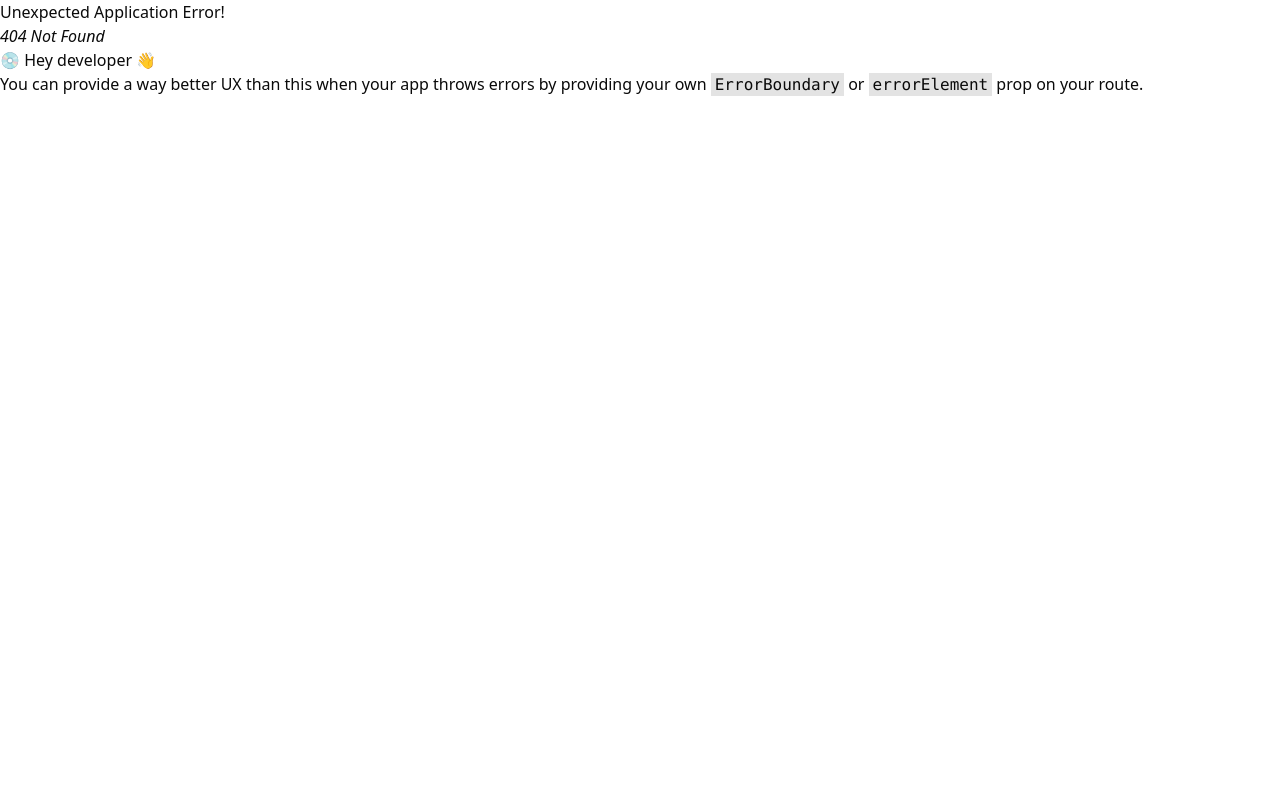
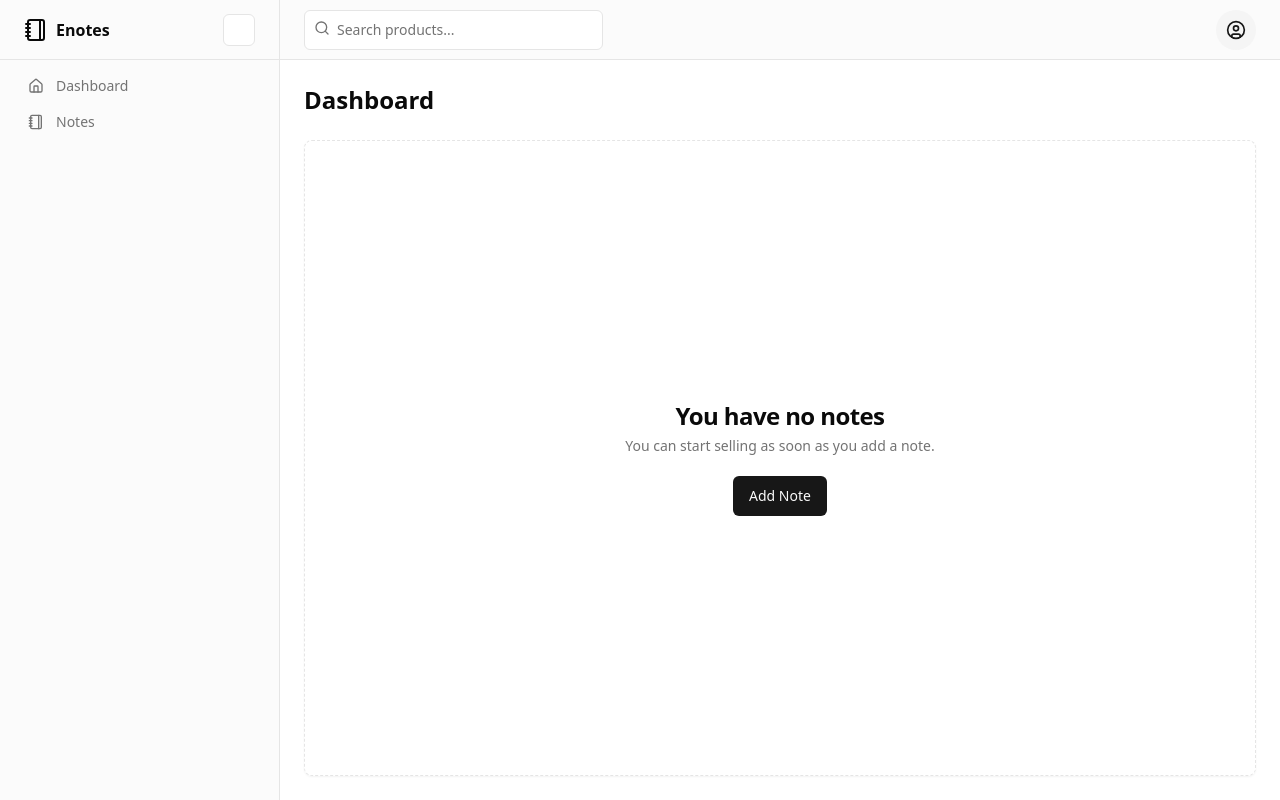
Before and after one commit to bayek0fsiwa/enote-admin, a React (Vite) app: page /dashboard/home in a window 1280 px wide. Before the commit this address had no page. Built offline with nearby package versions, Linux system fonts and the light colour scheme.

Commit message:
add dashboard layout

```diff
--- /dev/null
+++ b/src/layouts/DashboardLayout.tsx
@@ -0,0 +1,97 @@
+import { Link, Outlet } from "react-router-dom"
+import {
+    CircleUser,
+    Home,
+    Notebook,
+    NotebookIcon,
+    Search,
+} from "lucide-react"
+
+import { Button } from "@/components/ui/button"
+import {
+    DropdownMenu,
+    DropdownMenuContent,
+    DropdownMenuItem,
+    DropdownMenuLabel,
+    DropdownMenuSeparator,
+    DropdownMenuTrigger,
+} from "@/components/ui/dropdown-menu"
+import { Input } from "@/components/ui/input"
+
+
+export const description =
+    "A products dashboard with a sidebar navigation and a main content area. The dashboard has a header with a search input and a user menu. The sidebar has a logo, navigation links, and a card with a call to action. The main content area shows an empty state with a call to action."
+
+const DashboardLayout = () => {
+    return (
+        <div className="grid min-h-screen w-full md:grid-cols-[220px_1fr] lg:grid-cols-[280px_1fr]">
+            <div className="hidden border-r bg-muted/40 md:block">
+                <div className="flex h-full max-h-screen flex-col gap-2">
+                    <div className="flex h-14 items-center border-b px-4 lg:h-[60px] lg:px-6">
+                        <Link to="/" className="flex items-center gap-2 font-semibold">
+                            <NotebookIcon className="h-6 w-6" />
+                            <span className="">Enotes</span>
+                        </Link>
+                        <Button variant="outline" size="icon" className="ml-auto h-8 w-8">
+                        </Button>
+                    </div>
+                    <div className="flex-1">
+                        <nav className="grid items-start px-2 text-sm font-medium lg:px-4">
+                            <Link
+                                to="/dashboard/home"
+                                className="flex items-center gap-3 rounded-lg px-3 py-2 text-muted-foreground transition-all hover:text-primary"
+                            >
+                                <Home className="h-4 w-4" />
+                                Dashboard
+                            </Link>
+                            <Link
+                                to="/dashboard/notes"
+                                className="flex items-center gap-3 rounded-lg px-3 py-2 text-muted-foreground transition-all hover:text-primary"
+                            >
+                                <Notebook className="h-4 w-4" />
+                                Notes
+                            </Link>
+                        </nav>
+                    </div>
+                </div>
+            </div>
+            <div className="flex flex-col">
+                <header className="flex h-14 items-center gap-4 border-b bg-muted/40 px-4 lg:h-[60px] lg:px-6">
+                    <div className="w-full flex-1">
+                        <form>
+                            <div className="relative">
+                                <Search className="absolute left-2.5 top-2.5 h-4 w-4 text-muted-foreground" />
+                                <Input
+                                    type="search"
+                                    placeholder="Search products..."
+                                    className="w-full appearance-none bg-background pl-8 shadow-none md:w-2/3 lg:w-1/3"
+                                />
+                            </div>
+                        </form>
+                    </div>
+                    <DropdownMenu>
+                        <DropdownMenuTrigger asChild>
+                            <Button variant="secondary" size="icon" className="rounded-full">
+                                <CircleUser className="h-5 w-5" />
+                                <span className="sr-only">Toggle user menu</span>
+                            </Button>
+                        </DropdownMenuTrigger>
+                        <DropdownMenuContent align="end">
+                            <DropdownMenuLabel>My Account</DropdownMenuLabel>
+                            <DropdownMenuSeparator />
+                            <DropdownMenuItem>Settings</DropdownMenuItem>
+                            <DropdownMenuItem>Support</DropdownMenuItem>
+                            <DropdownMenuSeparator />
+                            <DropdownMenuItem>Logout</DropdownMenuItem>
+                        </DropdownMenuContent>
+                    </DropdownMenu>
+                </header>
+                <main className="flex flex-1 flex-col gap-4 p-4 lg:gap-6 lg:p-6">
+                    <Outlet />
+                </main>
+            </div>
+        </div>
+    )
+}
+
+export default DashboardLayout
--- a/src/pages/HomePage.tsx
+++ b/src/pages/HomePage.tsx
@@ -1,119 +1,17 @@
-import { Link } from "react-router-dom"
-import {
-  CircleUser,
-  Home,
-  Menu,
-  Package2,
-  Search,
-} from "lucide-react"
-
 import { Button } from "@/components/ui/button"
-import {
-  DropdownMenu,
-  DropdownMenuContent,
-  DropdownMenuItem,
-  DropdownMenuLabel,
-  DropdownMenuSeparator,
-  DropdownMenuTrigger,
-} from "@/components/ui/dropdown-menu"
-import { Input } from "@/components/ui/input"
-import { Sheet, SheetContent, SheetTrigger } from "@/components/ui/sheet"
-
-export const description =
-  "A products dashboard with a sidebar navigation and a main content area. The dashboard has a header with a search input and a user menu. The sidebar has a logo, navigation links, and a card with a call to action. The main content area shows an empty state with a call to action."
 
 const HomePage = () => {
   return (
-    <div className="grid min-h-screen w-full md:grid-cols-[220px_1fr] lg:grid-cols-[280px_1fr]">
-      <div className="hidden border-r bg-muted/40 md:block">
-        <div className="flex h-full max-h-screen flex-col gap-2">
-          <div className="flex h-14 items-center border-b px-4 lg:h-[60px] lg:px-6">
-            <Link to="/" className="flex items-center gap-2 font-semibold">
-              <Package2 className="h-6 w-6" />
-              <span className="">Enotes</span>
-            </Link>
-          </div>
-          <div className="flex-1">
-            <nav className="grid items-start px-2 text-sm font-medium lg:px-4">
-              <Link
-                to="#"
-                className="flex items-center gap-3 rounded-lg px-3 py-2 text-muted-foreground transition-all hover:text-primary"
-              >
-                <Home className="h-4 w-4" />
-                Dashboard
-              </Link>
-            </nav>
-          </div>
-        </div>
-      </div>
-      <div className="flex flex-col">
-        <header className="flex h-14 items-center gap-4 border-b bg-muted/40 px-4 lg:h-[60px] lg:px-6">
-          <Sheet>
-            <SheetTrigger asChild>
-              <Button
-                variant="outline"
-                size="icon"
-                className="shrink-0 md:hidden"
-              >
-                <Menu className="h-5 w-5" />
-                <span className="sr-only">Toggle navigation menu</span>
-              </Button>
-            </SheetTrigger>
-            <SheetContent side="left" className="flex flex-col">
-              <nav className="grid gap-2 text-lg font-medium">
-                <Link
-                  to="#"
-                  className="flex items-center gap-2 text-lg font-semibold"
-                >
-                  <Package2 className="h-6 w-6" />
-                  <span className="sr-only">Enotes</span>
-                </Link>
-                <Link
-                  to="#"
-                  className="mx-[-0.65rem] flex items-center gap-4 rounded-xl px-3 py-2 text-muted-foreground hover:text-foreground"
-                >
-                  <Home className="h-5 w-5" />
-                  Dashboard
-                </Link>
-              </nav>
-            </SheetContent>
-          </Sheet>
-          <div className="w-full flex-1">
-            <form>
-              <div className="relative">
-                <Search className="absolute left-2.5 top-2.5 h-4 w-4 text-muted-foreground" />
-                <Input
-                  type="search"
-                  placeholder="Search notes..."
-                  className="w-full appearance-none bg-background pl-8 shadow-none md:w-2/3 lg:w-1/3"
-                />
-              </div>
-            </form>
-          </div>
-          <DropdownMenu>
-            <DropdownMenuTrigger asChild>
-              <Button variant="secondary" size="icon" className="rounded-full">
-                <CircleUser className="h-5 w-5" />
-                <span className="sr-only">Toggle user menu</span>
-              </Button>
-            </DropdownMenuTrigger>
-            <DropdownMenuContent align="end">
-              <DropdownMenuLabel>My Account</DropdownMenuLabel>
-              <DropdownMenuSeparator />
-              <DropdownMenuItem>Logout</DropdownMenuItem>
-            </DropdownMenuContent>
-          </DropdownMenu>
-        </header>
-        <main className="flex flex-1 flex-col gap-4 p-4 lg:gap-6 lg:p-6">
+    <>
       <div className="flex items-center">
-            <h1 className="text-lg font-semibold md:text-2xl">Inventory</h1>
+        <h1 className="text-lg font-semibold md:text-2xl">Dashboard</h1>
       </div>
       <div
         className="flex flex-1 items-center justify-center rounded-lg border border-dashed shadow-sm" x-chunk="dashboard-02-chunk-1"
       >
         <div className="flex flex-col items-center gap-1 text-center">
           <h3 className="text-2xl font-bold tracking-tight">
-                You have no note
+            You have no notes
           </h3>
           <p className="text-sm text-muted-foreground">
             You can start selling as soon as you add a note.
@@ -121,9 +19,7 @@ const HomePage = () => {
           <Button className="mt-4">Add Note</Button>
         </div>
       </div>
-        </main>
-      </div>
-    </div>
+    </>
   )
 }
 
--- /dev/null
+++ b/src/pages/NotesPage.tsx
@@ -0,0 +1,7 @@
+const NotesPage = () => {
+  return (
+    <div>NotesPage</div>
+  )
+}
+
+export default NotesPage
```
Also changed, not shown: src/router.tsx (+14 -2 lines). Lines whose indentation alone changed are shown as unchanged.
